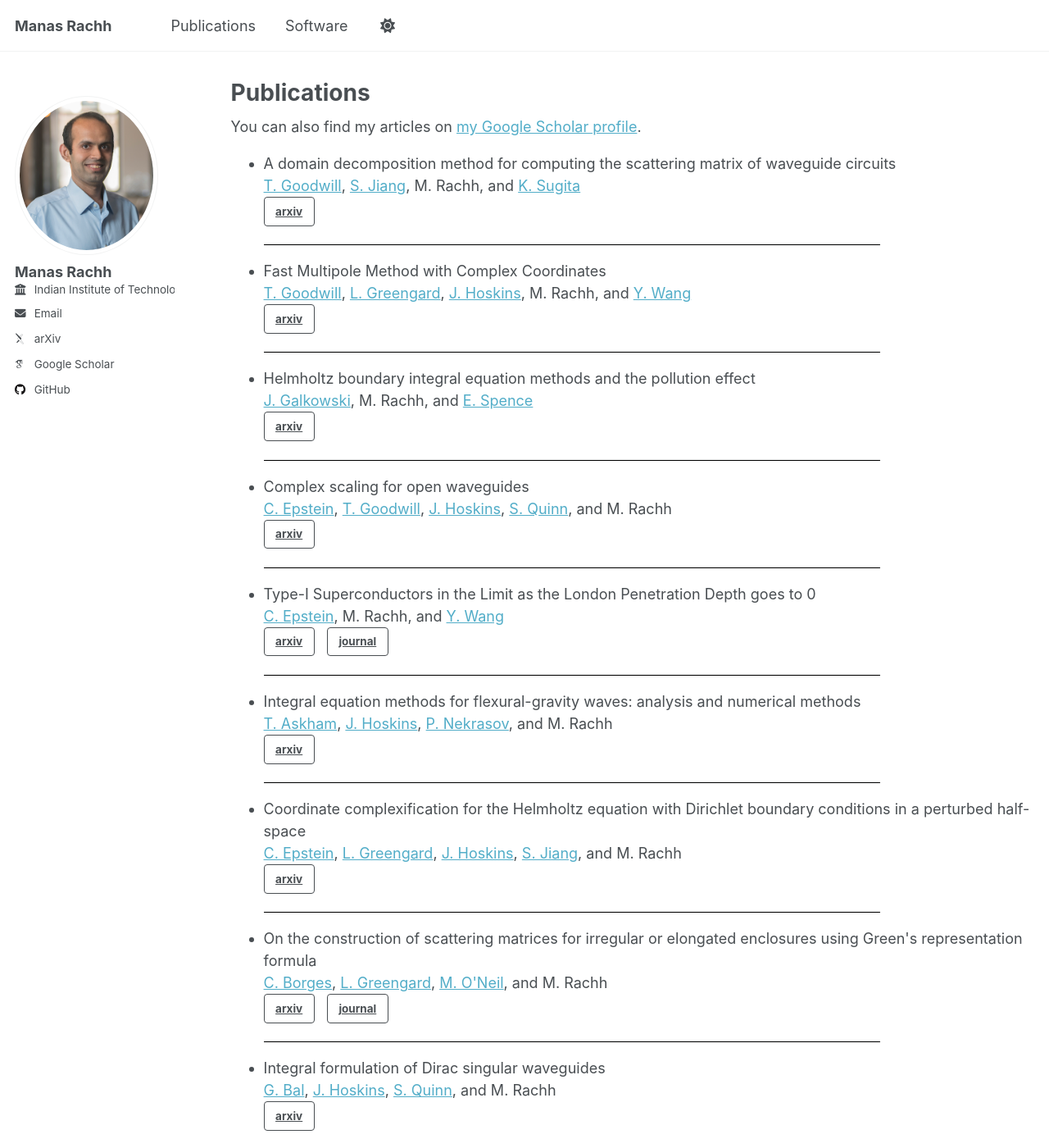
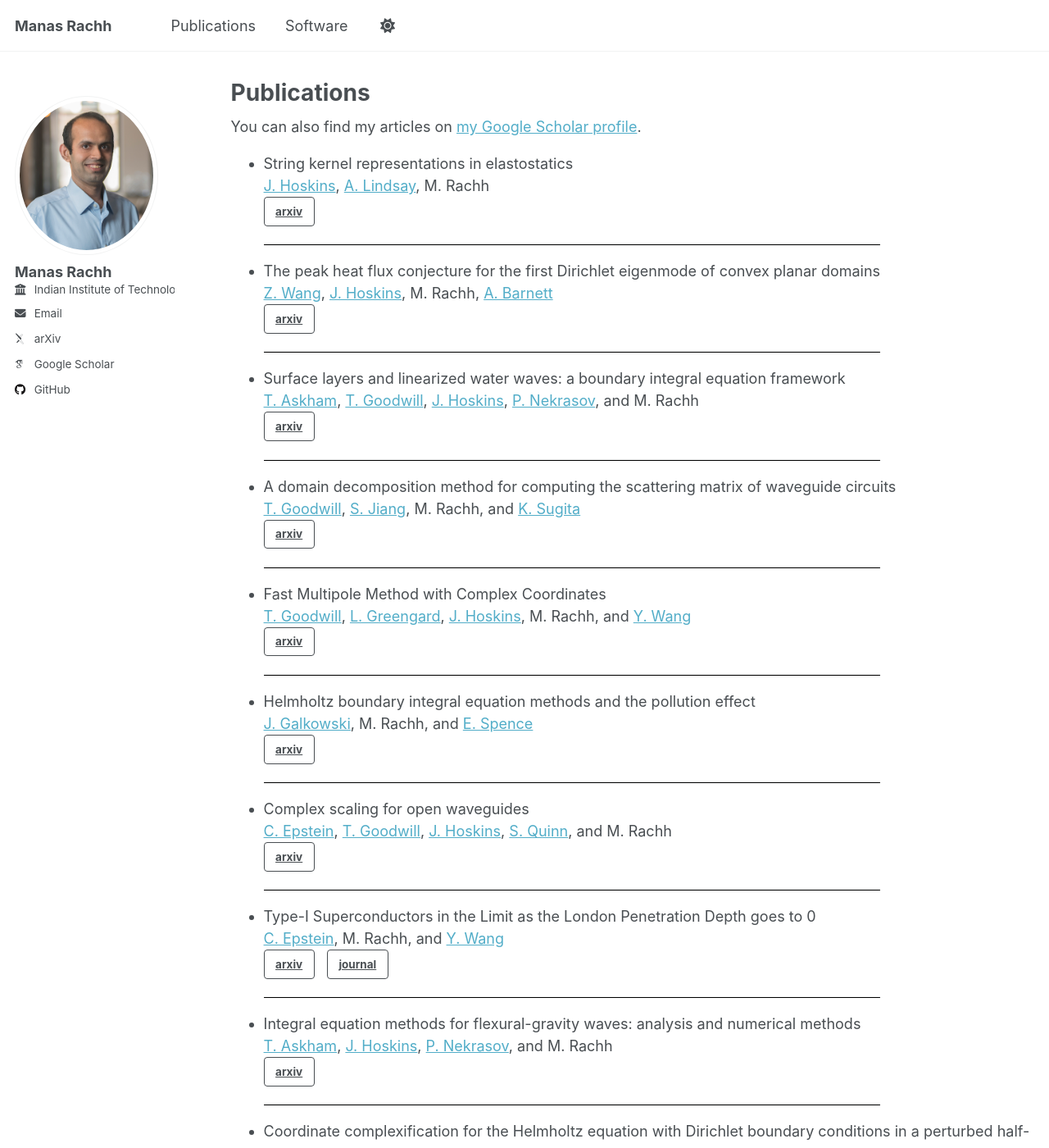
Before and after one commit to mrachh/mrachh.github.io, a Jekyll site: the page built from _pages/publications.html, in a window 1280 px wide and 1400 px high. Shown: the whole window at 82% size. Built offline with Jekyll 4.4.1, drawn with Linux system fonts in a browser that asks for light colours; some web fonts are replaced; a script that is not in the unit is left out; some of the changed text lies outside the part shown.

Commit message:
small changes to publications and config

```diff
--- a/_config.yml
+++ b/_config.yml
@@ -33,7 +33,7 @@ author:
   # Academic websites
   academia         : # URL
   arxiv            : "https://arxiv.org/a/rachh_m_1.html"
-  googlescholar    : "https://scholar.google.com/citations?user=kDWcMqYAAAAJ&hl=en"
+  googlescholar    : "https://scholar.google.com/citations?hl=en&user=wdiUqKsAAAAJ"
   orcid            : #"http://orcid.org/yourorcidurl"
   semantic         : # URL
   pubmed           : #"https://www.ncbi.nlm.nih.gov/pubmed/?term=john+snow"
--- a/_pages/publications.html
+++ b/_pages/publications.html
@@ -12,6 +12,42 @@ author_profile: true
 {% include base_path %}
 
 <ul>
+  <li> String kernel representations in elastostatics<br>
+    <a href=http://www.jghoskins.com>J. Hoskins</a>,
+    <a href=https://www.aelindsay.com>A. Lindsay</a>,
+    M. Rachh
+    <div class="text-left">
+    <a class="btn btn--inverse"
+    href=https://arxiv.org/abs/2605.24827>arxiv</a>
+    </div>
+  </li>
+  <hr width="80%" size=4 color="black">
+
+
+  <li> The peak heat flux conjecture for the first Dirichlet eigenmode of convex planar domains<br>
+    <a href=https://scholar.google.com/citations?user=Q4HHeIkAAAAJ&hl=en>Z. Wang</a>,
+    <a href=http://www.jghoskins.com>J. Hoskins</a>,
+    M. Rachh,
+    <a href=https://users.flatironinstitute.org/~ahb/>A. Barnett</a> <br>
+    <div class="text-left">
+    <a class="btn btn--inverse"
+    href=https://arxiv.org/abs/2603.16452>arxiv</a>
+    </div>
+  </li>
+  <hr width="80%" size=4 color="black">
+
+  <li> Surface layers and linearized water waves: a boundary integral equation framework<br>
+    <a href=http://askhamwhat.github.io/>T. Askham</a>,
+    <a href=https://tristangdwl.github.io>T. Goodwill</a>,
+    <a href=http://www.jghoskins.com>J. Hoskins</a>,
+    <a href=https://scholar.google.com/citations?user=fywFDkUAAAAJ&hl=en>P. Nekrasov</a>, and
+    M. Rachh <br>
+    <div class="text-left">
+    <a class="btn btn--inverse"
+    href=https://arxiv.org/abs/2510.22748>arxiv</a>
+    </div>
+  </li>
+  <hr width="80%" size=4 color="black">
 
   <li>
     A domain decomposition method for computing the scattering matrix of waveguide circuits<br>
@@ -107,6 +143,9 @@ author_profile: true
     <div class="text-left">
     <a class="btn btn--inverse"
     href=https://arxiv.org/abs/2409.06988>arxiv</a>
+    &nbsp;
+    <a class="btn btn--inverse"
+    href=https://doi.org/10.1137/24M1707523>journal</a>
     </div>
   </li>
   <hr width="80%" size=4 color="black">
@@ -138,6 +177,9 @@ author_profile: true
     <div class="text-left">
     <a class="btn btn--inverse"
     href=https://arxiv.org/abs/2312.16701>arxiv</a>
+    &nbsp;
+    <a class="btn btn--inverse"
+    href=https://doi.org/10.2140/paa.2026.8.331>journal</a>
     </div>
   </li>
   <hr width="80%" size=4 color="black">
@@ -187,6 +229,8 @@ author_profile: true
     <a class="btn btn--inverse"
     href=https://arxiv.org/abs/2306.04473>arxiv</a>
     &nbsp;
+    <a class="btn btn--inverse"
+    href=https://doi.org/10.1109/OJAP.2025.3608017>journal</a>
     </div>
   </li>
   <hr width="80%" size=4 color="black">
```
